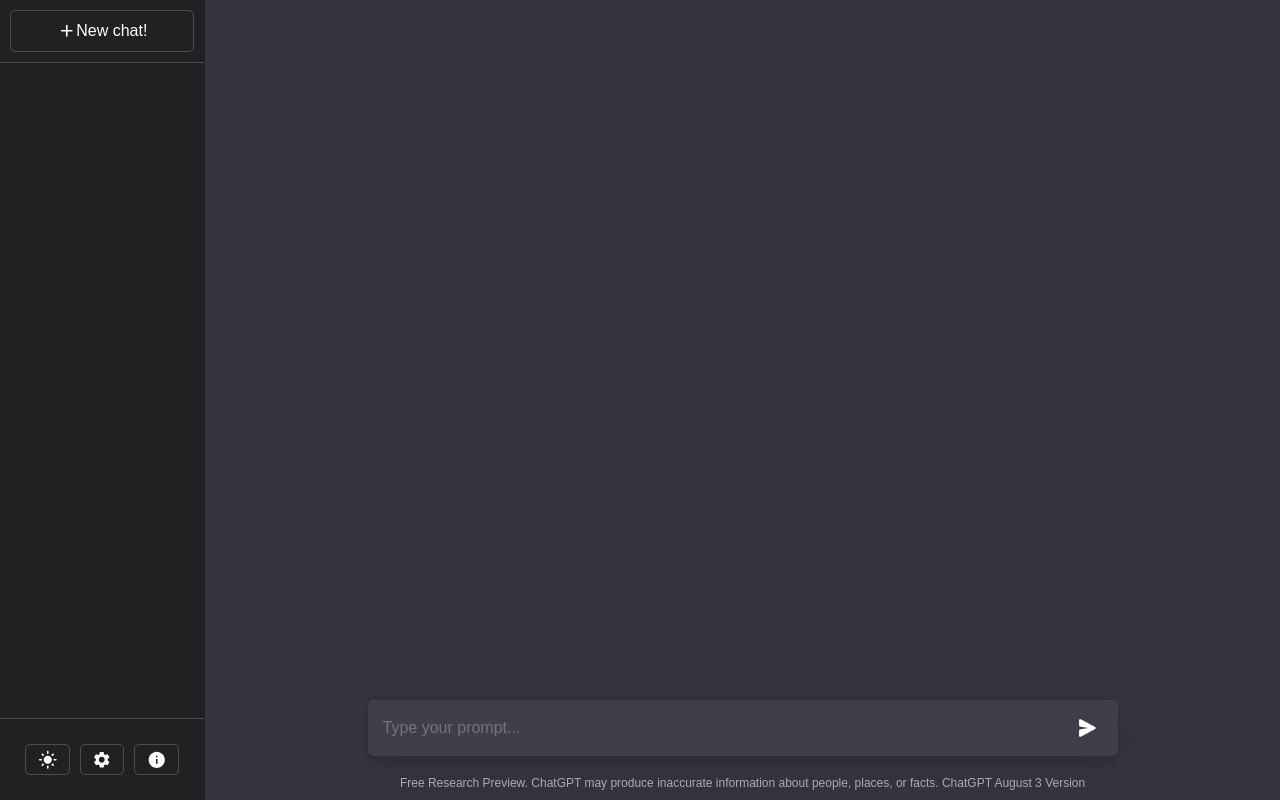
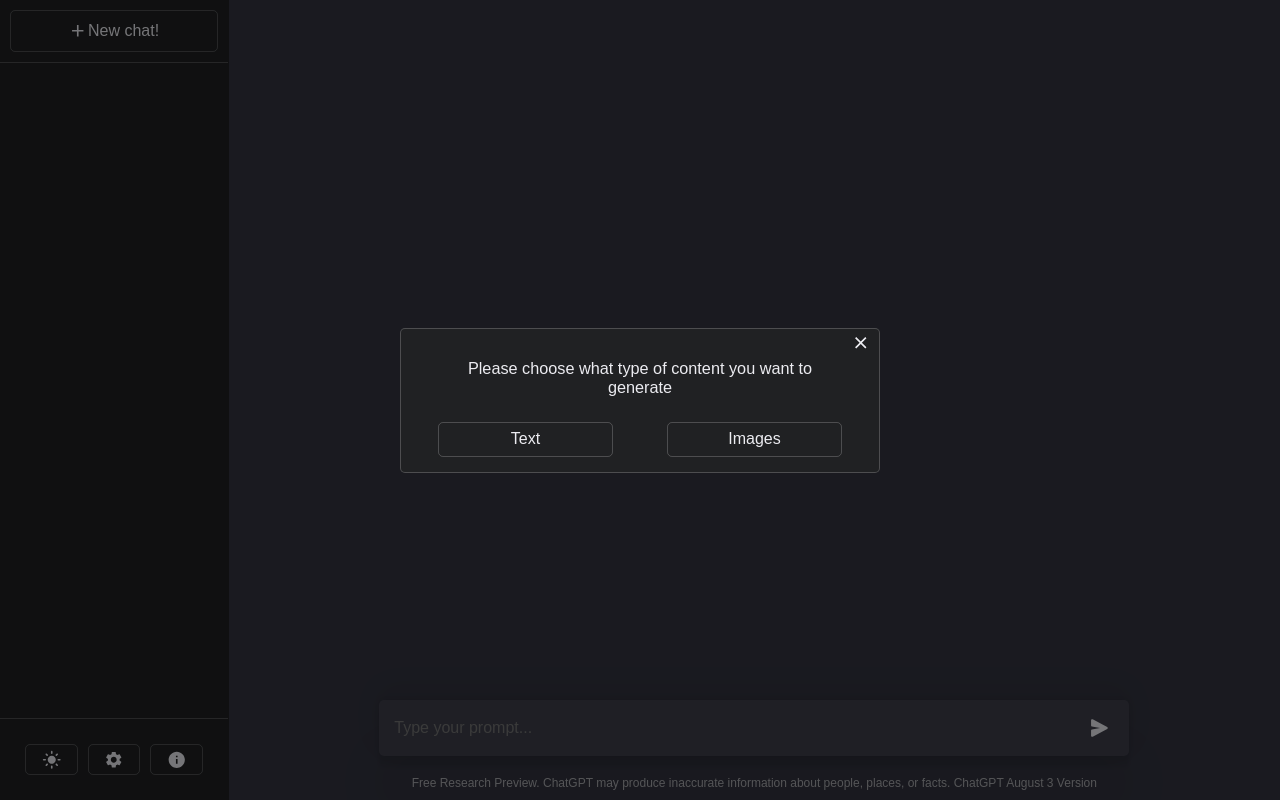
Before and after one commit to dmytrotsymbal/react-ai-chat, a React (Create React App) app: page / in a window 1280 px wide. Both pictures are taken after a click on the button "New chat!". Built offline with nearby package versions, Linux system fonts and the light colour scheme.

Commit message:
routesModal

```diff
--- a/src/components/layout/Sidebar/Sidebar.scss
+++ b/src/components/layout/Sidebar/Sidebar.scss
@@ -1,7 +1,7 @@
 .sidebar {
   background-color: #202123;
   height: 100vh;
-  width: 244px;
+  width: 278px;
   display: flex;
   flex-direction: column;
   justify-content: space-between;
--- a/src/components/layout/Sidebar/index.tsx
+++ b/src/components/layout/Sidebar/index.tsx
@@ -5,12 +5,30 @@ import LightModeIcon from "@mui/icons-material/LightMode";
 // import DeleteIcon from "@mui/icons-material/Delete";
 // import EditIcon from "@mui/icons-material/Edit";
 import "./Sidebar.scss";
+import React from "react";
+import RouterModal from "../../modals/RouterModal";
 
 type Props = {};
 const Sidebar = (props: Props) => {
+  const [isRoutesModalOpen, setIsRoutesModalOpen] = React.useState(false);
+
+  const handleRoutesModalOpen = () => {
+    setIsRoutesModalOpen(true);
+  };
+
+  const handleRoutesModalClose = () => {
+    setIsRoutesModalOpen(false);
+  };
+
   return (
+    <>
+      <RouterModal
+        open={isRoutesModalOpen}
+        handleClose={handleRoutesModalClose}
+      />
+
       <aside className="sidebar">
-      <button className="new-chat-button">
+        <button className="new-chat-button" onClick={handleRoutesModalOpen}>
           <AddIcon /> New chat!
         </button>
 
@@ -82,6 +100,7 @@ const Sidebar = (props: Props) => {
           </button>
         </div>
       </aside>
+    </>
   );
 };
 export default Sidebar;
--- /dev/null
+++ b/src/components/modals/RouterModal/RouterModal.scss
@@ -0,0 +1,55 @@
+.router-modal-text {
+  text-align: center;
+  font-weight: 400;
+  font-size: 1.25rem;
+}
+
+.router-modal-actions {
+  background-color: #202123;
+  color: white;
+  display: flex;
+  flex-direction: row;
+  justify-content: space-around;
+  align-items: center;
+
+  button {
+    border: solid 0.1px hsla(0, 0%, 100%, 0.2);
+    background-color: transparent;
+    border-radius: 5px;
+    font-size: 16px;
+    width: 100%;
+    margin: 5px;
+    padding: 5px;
+    display: flex;
+    align-items: center;
+    justify-content: center;
+    cursor: pointer;
+    transition: all 0.3s ease;
+    text-decoration: none;
+    width: 175px;
+    height: 35px;
+
+    &:hover {
+      background-color: rgba(255, 255, 255, 0.1);
+    }
+  }
+}
+
+.close-button {
+  position: absolute;
+  top: 3px;
+  right: 3px;
+  border: 0px;
+  background-color: transparent;
+  border-radius: 5px;
+  display: flex;
+  align-items: center;
+  justify-content: center;
+  cursor: pointer;
+  transition: all 0.3s ease;
+  text-decoration: none;
+
+  &:hover {
+    background-color: rgba(255, 255, 255, 0.1);
+  }
+}
--- /dev/null
+++ b/src/components/modals/RouterModal/index.tsx
@@ -0,0 +1,77 @@
+import { Dialog, DialogContent, styled } from "@mui/material";
+import Tooltip, { TooltipProps, tooltipClasses } from "@mui/material/Tooltip";
+import CloseIcon from "@mui/icons-material/Close";
+import { Link } from "react-router-dom";
+import "./RouterModal.scss";
+
+type Props = {
+  open: boolean;
+  handleClose: () => void;
+};
+const RouterModal = ({ open, handleClose }: Props) => {
+  return (
+    <MuiDialog open={open} onClose={handleClose}>
+      <DialogContent>
+        <h2 className="router-modal-text">
+          Please choose what type of content you want to generate
+        </h2>
+      </DialogContent>
+      <div className="router-modal-actions">
+        <Link to="/" style={{ textDecoration: "none" }}>
+          <HtmlTooltip
+            title="The latest version of GPT-4 with no additional capabilities"
+            arrow
+            placement="left"
+          >
+            <button onClick={handleClose}>Text</button>
+          </HtmlTooltip>
+        </Link>
+
+        <Link to="/images" style={{ textDecoration: "none" }}>
+          <HtmlTooltip
+            title="Let me turn your imagination into imagery!"
+            arrow
+            placement="right"
+          >
+            <button onClick={handleClose}>Images</button>
+          </HtmlTooltip>
+        </Link>
+      </div>
+
+      <button className="close-button" onClick={handleClose}>
+        <CloseIcon />
+      </button>
+    </MuiDialog>
+  );
+};
+export default RouterModal;
+
+const MuiDialog = styled(Dialog)(({ theme }) => ({
+  ".MuiPaper-root": {
+    position: "relative",
+    boxShadow: "none",
+    padding: 10,
+    borderRadius: "5px",
+    backgroundColor: "#202123",
+    width: "480px",
+    color: "white",
+    border: "0.1px solid hsla(0, 0%, 100%, 0.2)",
+    [theme.breakpoints.down("sm")]: {
+      maxWidth: "99%",
+    },
+  },
+}));
+
+const HtmlTooltip = styled(({ className, ...props }: TooltipProps) => (
+  <Tooltip {...props} classes={{ popper: className }} />
+))(({ theme }) => ({
+  [`& .${tooltipClasses.tooltip}`]: {
+    backgroundColor: "#202123",
+    color: "#c5c5d2",
+    maxWidth: 150,
+    padding: 5,
+    fontSize: "12px",
+    borderRadius: "5px",
+    border: "0.1px solid hsla(0, 0%, 100%, 0.2)",
+  },
+}));
--- a/src/styles/index.css
+++ b/src/styles/index.css
@@ -1,6 +1,6 @@
 @import url("https://fonts.googleapis.com/css2?family=Open+Sans:wght@300;400;500;700;800&display=swap");
 
 * {
-  color: white;
+  color: #ececf1;
   font-family: "Open Sans", sans-serif;
 }
```
Lines whose indentation alone changed are shown as unchanged.
